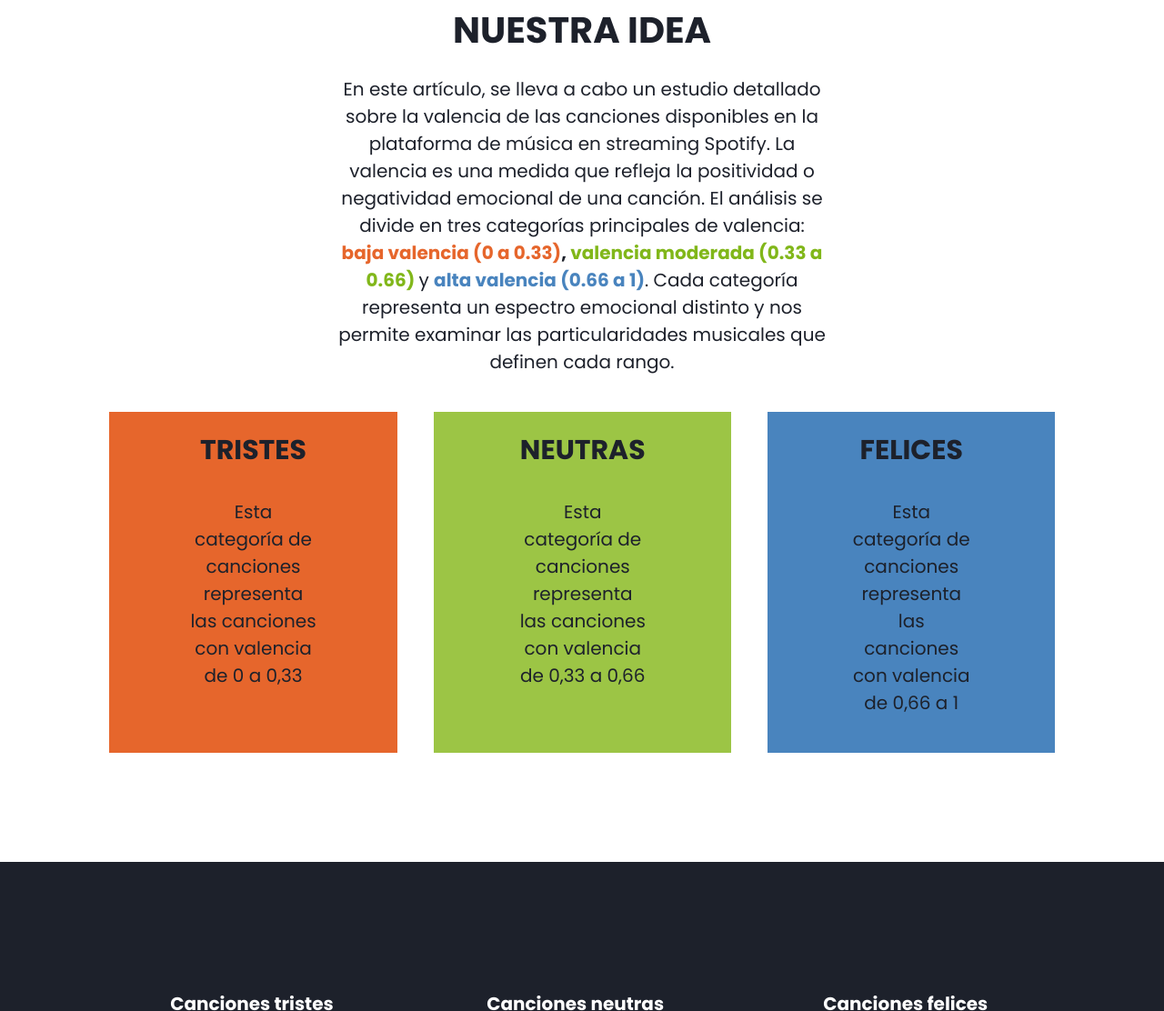
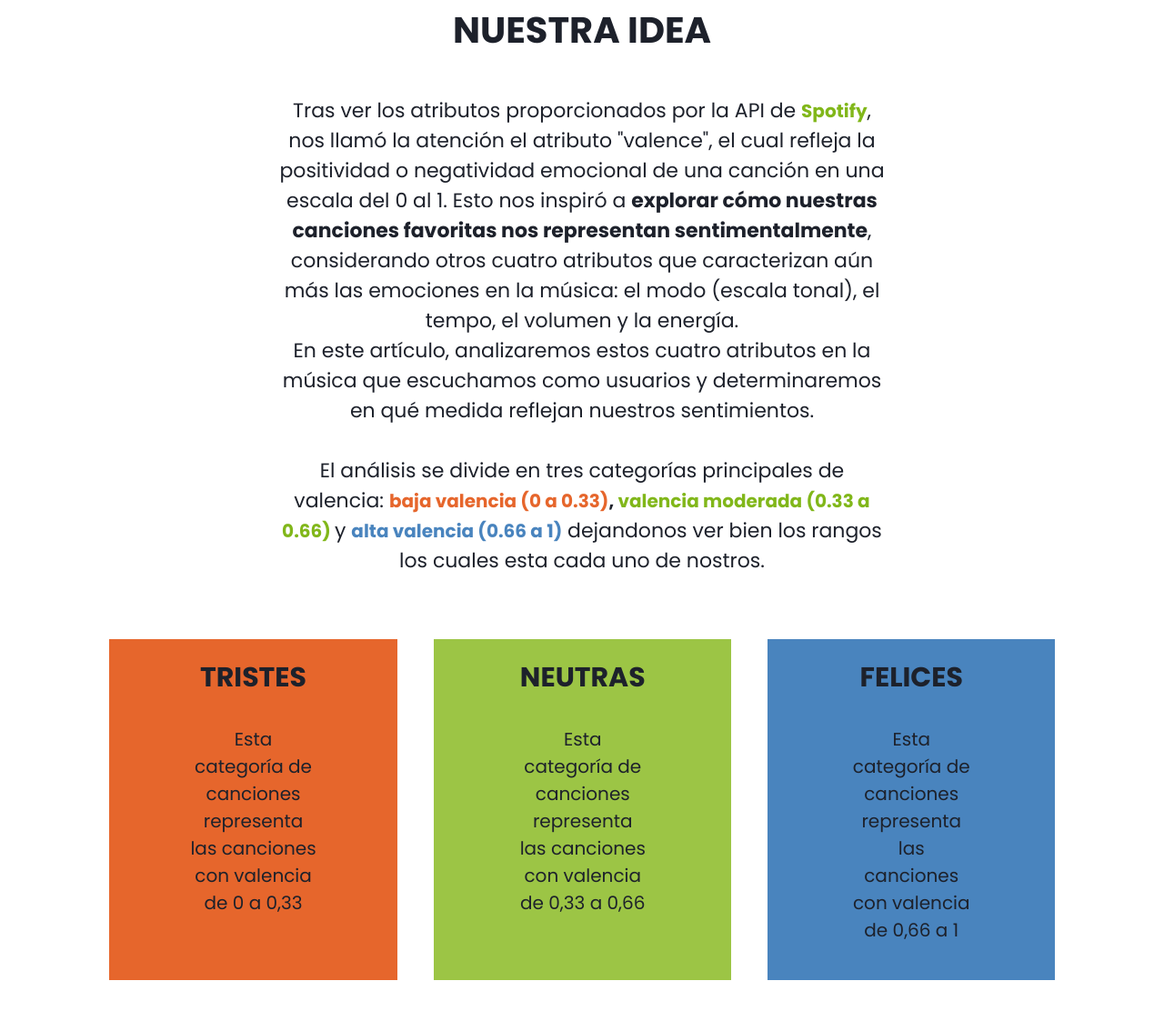
Before and after one commit to osaintnom/Anlisis-del-Comportamiento-de-Spotify, a plain HTML site: page index.html in a window 1280 px wide. Shown: the part 897-2009 px from the top of the page at 91% size. Drawn offline with nearby package versions, Linux system fonts and the light colour scheme.

Commit message:
cambio intro

```diff
--- a/index.html
+++ b/index.html
@@ -16,8 +16,11 @@
         <section>
             <div class="container reveal">
                 <h2>Nuestra idea</h2>
-                <p class="intro"> En este artículo, se lleva a cabo un estudio detallado sobre la valencia de las canciones disponibles en la plataforma de música en streaming Spotify. La valencia es una medida que refleja la positividad o negatividad emocional de una canción. El análisis se divide en tres categorías principales de valencia: <b><t>baja valencia (0 a 0.33)</t>, <n>valencia moderada (0.33 a 0.66)</n> </b>y <b><f>alta valencia (0.66 a 1)</f></b>. Cada categoría representa un espectro emocional distinto y nos permite examinar las particularidades musicales que definen cada rango. </p>
-                <div class="cards">
+                <p id="Explicacion-intro"> Tras ver los atributos proporcionados por la API de <b><n>Spotify</n></b>, nos llamó la atención el atributo "valence", el cual refleja la positividad o negatividad emocional de una canción en una escala del 0 al 1. Esto nos inspiró a <b style="font-size: 22px;">explorar cómo nuestras canciones favoritas nos representan sentimentalmente</b>, considerando otros cuatro atributos que caracterizan aún más las emociones en la música: el modo (escala tonal), el tempo, el volumen y la energía.<br> En este artículo, analizaremos estos cuatro atributos en la música que escuchamos como usuarios y determinaremos en qué medida reflejan nuestros sentimientos.
+                    <br><br>
+                     El análisis se divide en tres categorías principales de valencia: <b><t>baja valencia (0 a 0.33)</t>, <n>valencia moderada (0.33 a 0.66)</n> </b>y <b><f>alta valencia (0.66 a 1)</f></b> dejandonos ver bien los rangos los cuales esta cada uno de nostros. </p>
+                     <br>
+                     <div class="cards">
                     <div class="text-card">
                         <h3>Tristes</h3>
                         <p> Esta categoría de canciones representa las canciones con valencia de 0 a 0,33 </p>
--- a/style.css
+++ b/style.css
@@ -186,3 +186,12 @@ f{
     color: #fff;
     transition: opacity 0.5s ease, transform 0.5s ease;
 }
+ #Explicacion-intro{
+    width: 63%;
+    font-size: 22px;
+    /* margin-left: 15%;
+    margin-right: 15%; */
+    margin-top: 2%;
+}
+
+/* <temp style="color:#E6662C">tempo</temp>, el <mod style="color:#9CC545">modo (escala tonal)</mod>, el <vol style="color:#D26AB0">volumen</vol> y la <ene style="color:#E22C42">energía</ene>. */
```
